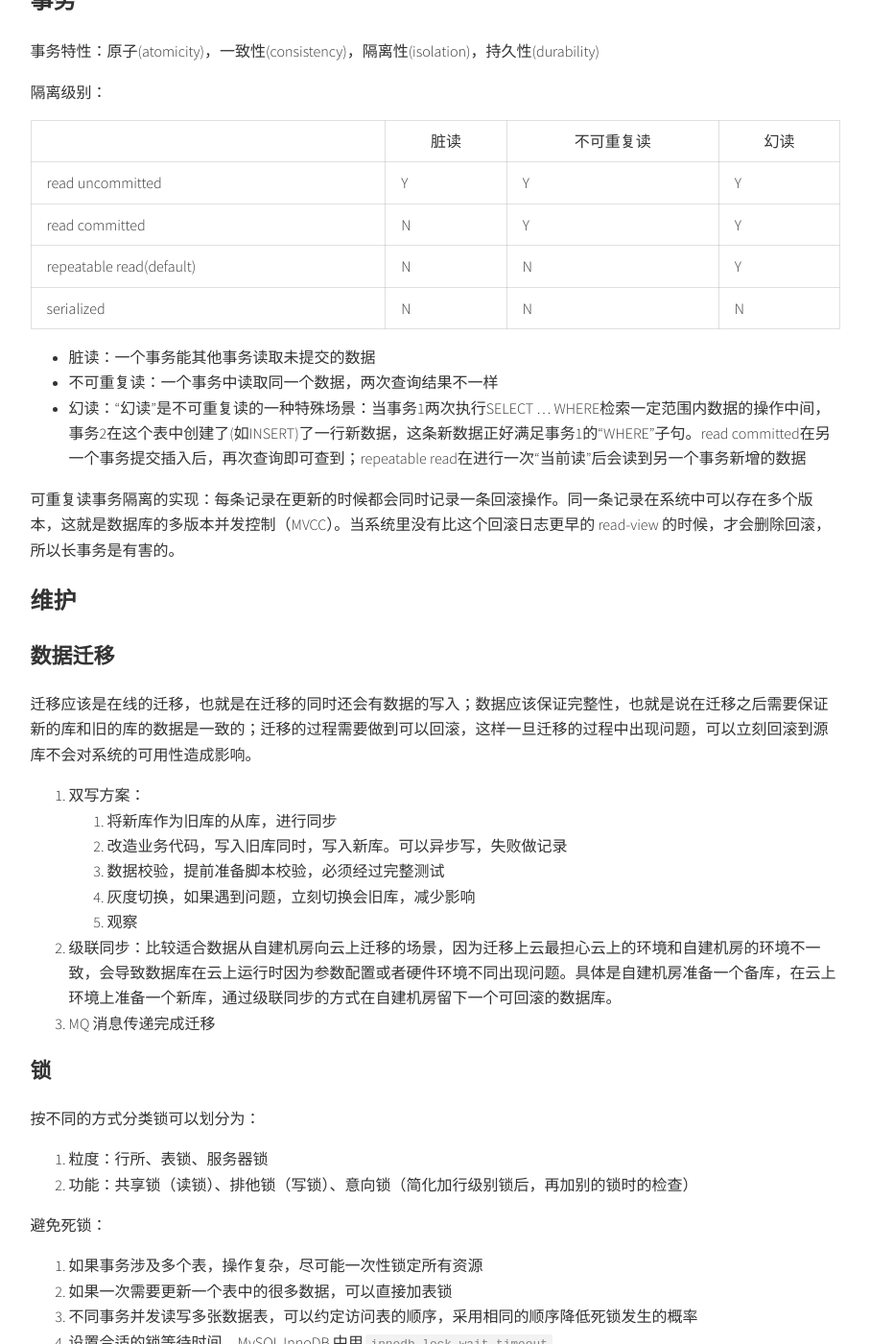
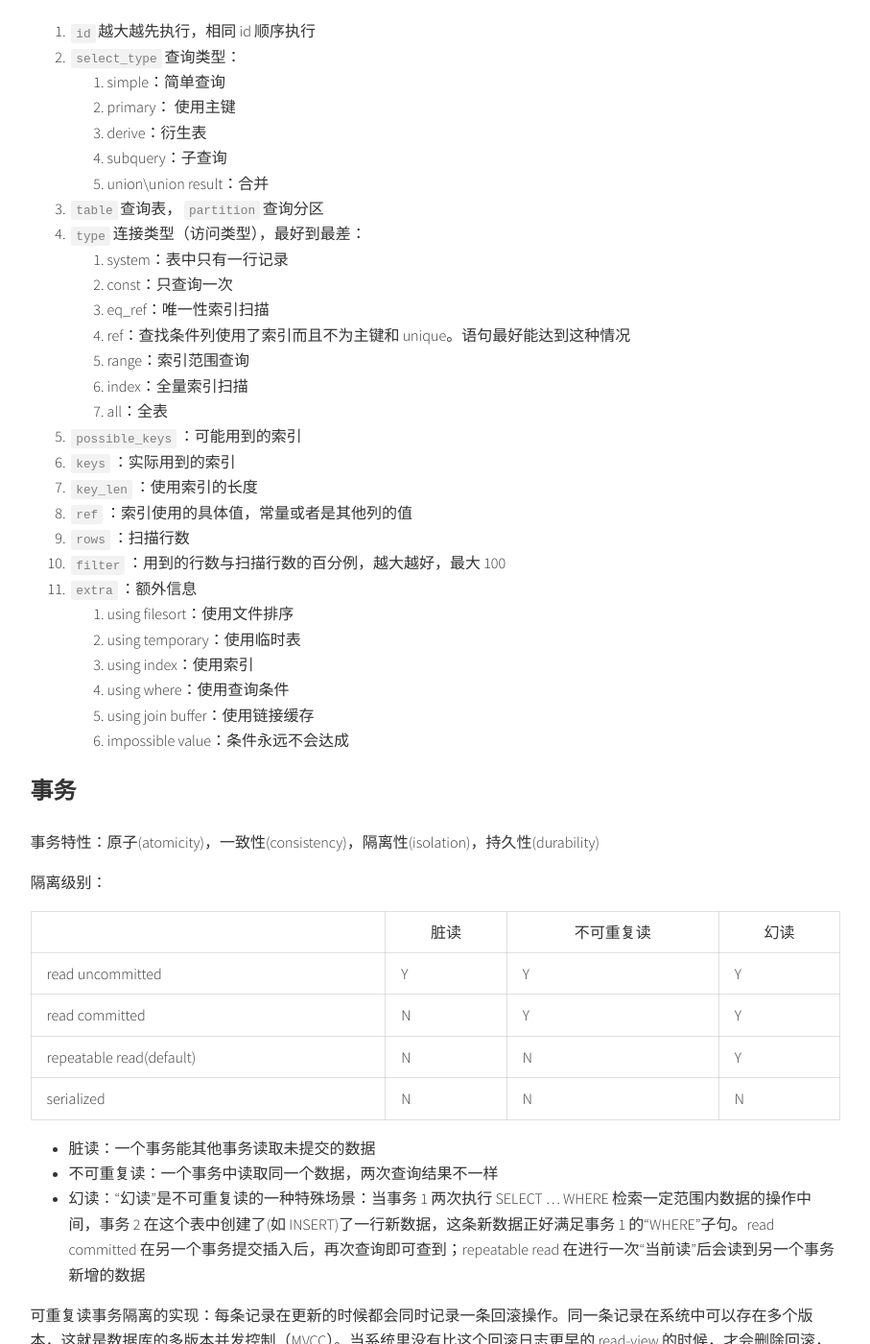
Before and after one commit to summer00/summer00.github.io, a Jekyll site: the page built from _posts/2020-06-23-database-summary.md, in a window 1280 px wide and 1400 px high, scrolled down 4114 px. Shown: the whole window at 96% size, without its empty margins (186-1093 px from the left). Built offline with Jekyll 4.4.1, drawn with Linux system fonts in a browser that asks for light colours; comment, search, counter and statistics services are not loaded; some of the changed text lies outside the part shown.

Commit message:
update 2020-12-26

```diff
--- a/_posts/2020-06-23-database-summary.md
+++ b/_posts/2020-06-23-database-summary.md
@@ -130,6 +130,38 @@ service 层包括连接器、查询缓存、分析器、优化器、执行器等
    2. 批量操作：事务提交需要写日志，批处理减小日志的性能损耗
    3. 减少长事务
 
+MySQL 查询计划关注的值：
+
+1. `id`越大越先执行，相同 id 顺序执行
+2. `select_type`查询类型：
+   1. simple：简单查询
+   2. primary： 使用主键
+   3. derive：衍生表
+   4. subquery：子查询
+   5. union\union result：合并
+3. `table`查询表，`partition`查询分区
+4. `type`连接类型（访问类型），最好到最差：
+   1. system：表中只有一行记录
+   2. const：只查询一次
+   3. eq_ref：唯一性索引扫描
+   4. ref：查找条件列使用了索引而且不为主键和 unique。语句最好能达到这种情况
+   5. range：索引范围查询
+   6. index：全量索引扫描
+   7. all：全表
+5. `possible_keys`：可能用到的索引
+6. `keys`：实际用到的索引
+7. `key_len`：使用索引的长度
+8. `ref`：索引使用的具体值，常量或者是其他列的值
+9. `rows`：扫描行数
+10. `filter`：用到的行数与扫描行数的百分例，越大越好，最大 100
+11. `extra`：额外信息
+    1. using filesort：使用文件排序
+    2. using temporary：使用临时表
+    3. using index：使用索引
+    4. using where：使用查询条件
+    5. using join buffer：使用链接缓存
+    6. impossible value：条件永远不会达成
+
 # 事务
 
 事务特性：原子(atomicity)，一致性(consistency)，隔离性(isolation)，持久性(durability)
@@ -145,7 +177,7 @@ service 层包括连接器、查询缓存、分析器、优化器、执行器等
 
 - 脏读：一个事务能其他事务读取未提交的数据
 - 不可重复读：一个事务中读取同一个数据，两次查询结果不一样
-- 幻读：“幻读”是不可重复读的一种特殊场景：当事务1两次执行SELECT ... WHERE检索一定范围内数据的操作中间，事务2在这个表中创建了(如INSERT)了一行新数据，这条新数据正好满足事务1的“WHERE”子句。read committed在另一个事务提交插入后，再次查询即可查到；repeatable read在进行一次“当前读”后会读到另一个事务新增的数据
+- 幻读：“幻读”是不可重复读的一种特殊场景：当事务 1 两次执行 SELECT ... WHERE 检索一定范围内数据的操作中间，事务 2 在这个表中创建了(如 INSERT)了一行新数据，这条新数据正好满足事务 1 的“WHERE”子句。read committed 在另一个事务提交插入后，再次查询即可查到；repeatable read 在进行一次“当前读”后会读到另一个事务新增的数据
 
 可重复读事务隔离的实现：每条记录在更新的时候都会同时记录一条回滚操作。同一条记录在系统中可以存在多个版本，这就是数据库的多版本并发控制（MVCC）。当系统里没有比这个回滚日志更早的 read-view 的时候，才会删除回滚，所以长事务是有害的。
 
@@ -229,7 +261,11 @@ Redis 是一个 Key-Value 类型的内存数据库，通常我们用它来做缓
 ## 高可用
 
 1. 客户端高可用：制定一些数据分片和数据读写的策略
-2. 集群 redis cluster
+2. 集群 redis cluster：
+   1. 主从同步：
+      1. 增量同步：主节点将执行的命令存在 buffer 中，buffer 是循环记录的，然后异步的将指令同步到从节点，从节点执行命令并更新自己同步的偏移量
+      2. 快照同步：主节点生成 rdb 快照，从节点同步 rdb 快照，完成后再同步复制 buffer。这个操作也可以不生成 rdb，主节点直接将内存中的数据通过网络传输给从节点
+   2. 一致性hash：使用一致性hash可以保障在发生变化时（动态扩容），对数据移动更少。客户端缓存集群的槽位，当集群发生变化时，客户端请求计算的槽位就会不一致，此时会返回重新加载槽位的命令给客户端
 3. 代理 codis
 
 ## 缓存读写策略
@@ -261,6 +297,14 @@ Redis 是一个 Key-Value 类型的内存数据库，通常我们用它来做缓
 
 1. 利用副本，将新服务设置成现有服务的副本，应用连接这个副本，如果副本上找不到结果，会去源服务商找。
 2. 缓存预热，先切部分流量到新服务，等新服务足够多的命中率后切换
+
+## 过期策略
+
+1. 主节点
+   1. 维护一个设置了过期时间的 key 的字典
+   2. **定时过期**随机扫描key删除过期key
+   3. **惰性检查**获取 key 的时候，如果此时 key 已经过期，就删除，不会返回任何东西
+2. 从节点：从节点并不会执行过期扫描，会同步主节点删除`key`时写入`AOF`的`del`命令
 
 # Kafka
 
```
Also changed, not shown: _posts/2018-08-03-jvm-summary.markdown (+5 -5 lines), _posts/2018-08-09-interview-tips.md (+8 -3 lines), _posts/2019-09-07-optimize-sql.md (+37 -1 lines), _posts/2019-09-14-elasticsearch-basic.md (+1 -1 lines), _posts/2020-04-22-redis-summary.md (+2 -1 lines).
